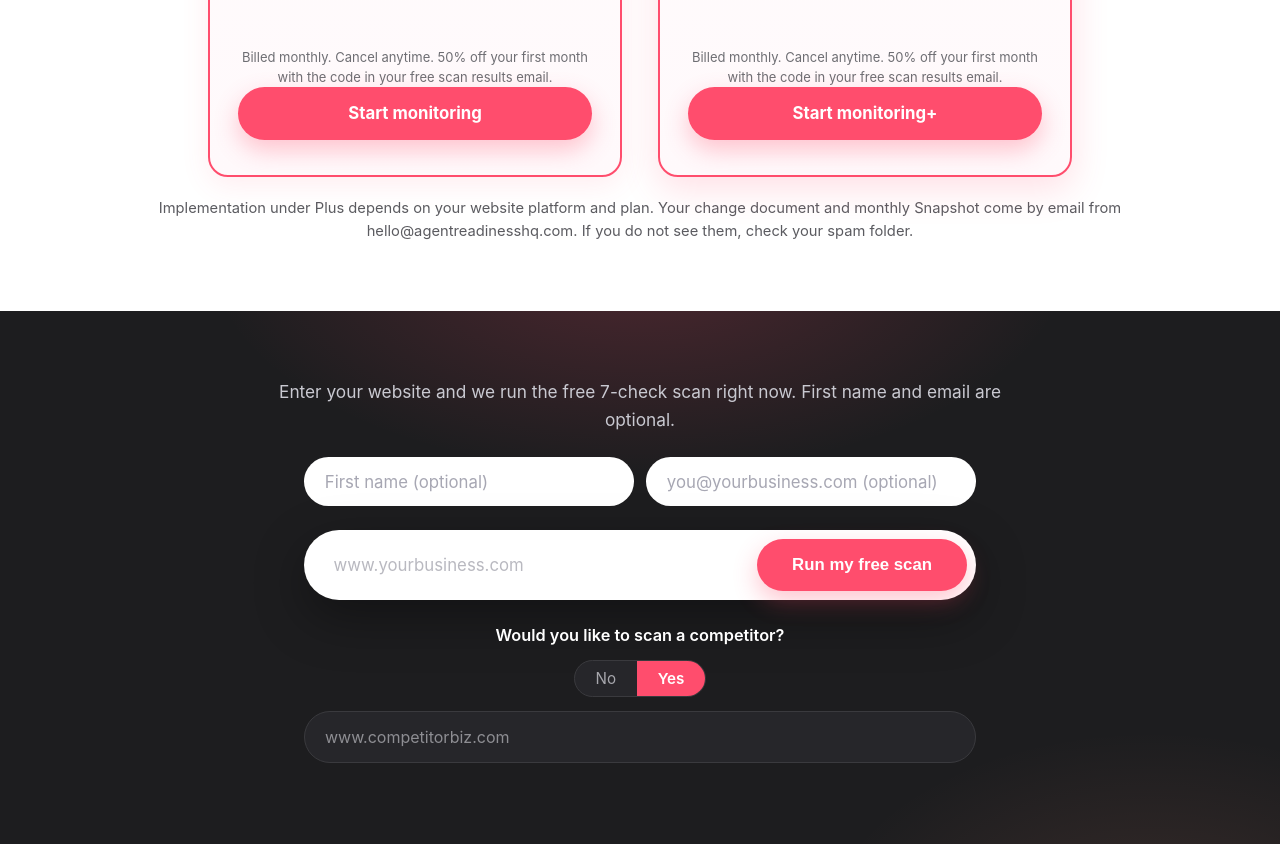
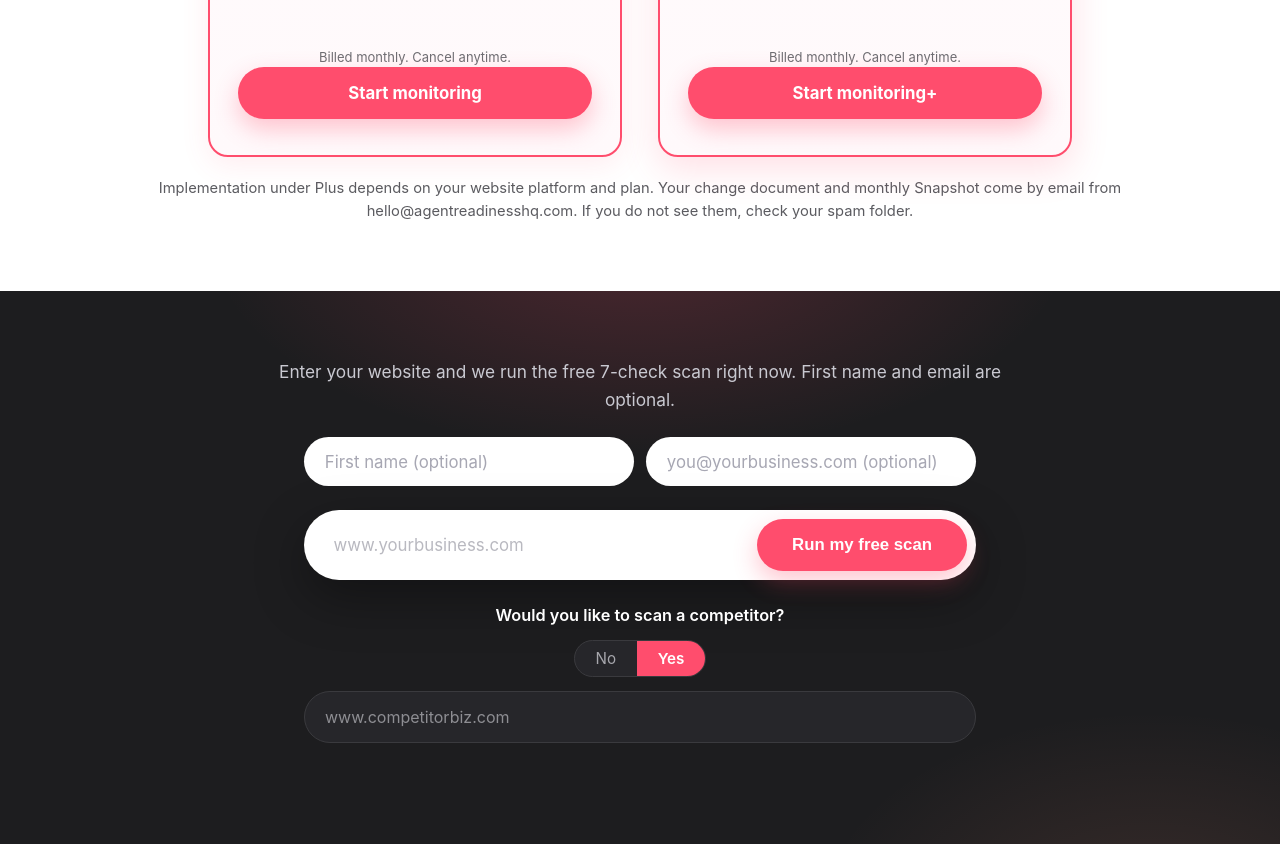
Before and after one commit to caleblund-cpu/Agent-readiness-hq, a plain HTML site: page site/index.html in a window 1280 px wide. Shown: the part 3334-4178 px from the top of the page. Drawn offline with Linux system fonts and the light colour scheme.

Commit message:
Homepage pricing cards: small print is only Billed monthly. Cancel anytime.

```diff
--- a/site/index.html
+++ b/site/index.html
@@ -318,7 +318,7 @@
             <li>Monthly Snapshot reviewed by a human before it reaches you</li>
             <li class="addon-line"><strong>Optional add-on:</strong> Website Q&amp;A Widget, <strong>$50 setup, then $10/mo</strong>. Coming soon. It answers visitor questions from your approved business facts and shows you what visitors are asking.</li>
           </ul>
-          <p style="font-size:13px; line-height:1.55; color:#6e6e73; margin-top:10px;">Billed monthly. Cancel anytime. 50% off your first month with the code in your free scan results email.</p>
+          <p style="font-size:13px; line-height:1.55; color:#6e6e73; margin-top:10px;">Billed monthly. Cancel anytime.</p>
           <a href="https://buy.stripe.com/fZu3cx6K5fR7e9N66e5AQ04" class="btn">Start monitoring</a>
         </article>
         <article class="card price-card featured">
@@ -336,7 +336,7 @@
             <li>Temporary access you create with minimum permissions. We never ask you to email or submit your existing passwords</li>
             <li class="addon-line"><strong>Optional add-on:</strong> Website Q&amp;A Widget, <strong>$50 setup, then $10/mo</strong>. Coming soon. It answers visitor questions from your approved business facts and shows you what visitors are asking.</li>
           </ul>
-          <p style="font-size:13px; line-height:1.55; color:#6e6e73; margin-top:10px;">Billed monthly. Cancel anytime. 50% off your first month with the code in your free scan results email.</p>
+          <p style="font-size:13px; line-height:1.55; color:#6e6e73; margin-top:10px;">Billed monthly. Cancel anytime.</p>
           <a href="https://buy.stripe.com/dRm9AVd8t5ctc1FgKS5AQ05" class="btn">Start monitoring+</a>
         </article>
       </div>
```
